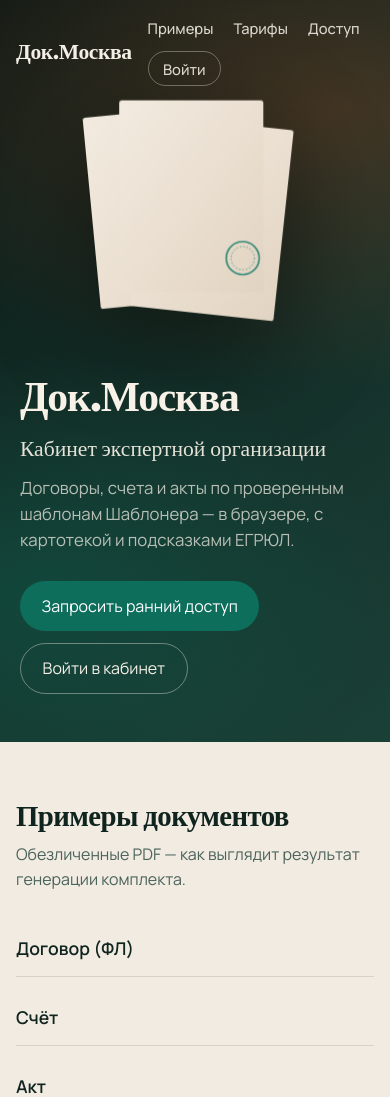
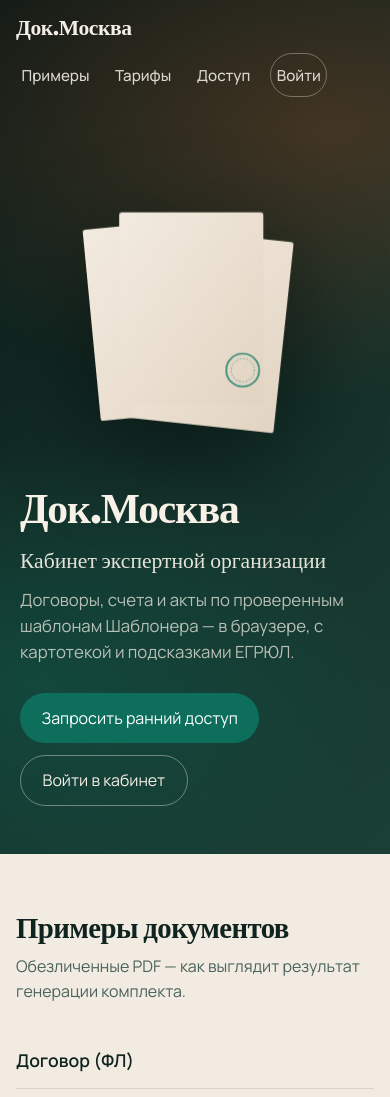
Before and after one commit to sudexpertpsy-afk/dok-moscow, a FastAPI app: page / in a window 390 px wide. Shown: the top 1097 px of the page. Run offline with FastAPI, Linux system fonts and the light colour scheme.

Commit message:
fix(landing): mobile — 404 hero не под шапкой, tap-target 44px
На ≤860px: padding-top у hero, min-height 44px у ссылок шапки.

```diff
--- a/web/app/static/landing.css
+++ b/web/app/static/landing.css
@@ -369,11 +369,16 @@ a:hover { color: var(--lp-accent-hot); }
 .lp-footer-copy { margin: 0; font-size: 0.85rem; }
 
 @media (max-width: 860px) {
-  .lp-hero { grid-template-columns: 1fr; min-height: auto; }
+  .lp-hero { grid-template-columns: 1fr; min-height: auto; padding-top: 7rem; }
   .lp-hero-visual { order: -1; min-height: 42vh; padding-top: 5rem; }
   .lp-hero-copy { max-width: none; padding-top: 1rem; }
   .lp-tariffs { grid-template-columns: 1fr; }
   .lp-contacts li { grid-template-columns: 1fr; gap: 0.2rem; }
+  /* mobile tap targets: nav links */
+  .lp-nav { padding: 0.9rem 1rem; gap: 0.75rem; flex-wrap: wrap; }
+  .lp-nav-links { gap: 0.4rem 0.9rem; font-size: 0.95rem; }
+  .lp-nav-links a { padding: 0.55rem 0.35rem; min-height: 44px; display: inline-flex; align-items: center; }
+  .lp-nav-login { padding: 0.55rem 0.9rem; }
 }
 
 @media (prefers-reduced-motion: reduce) {
```
